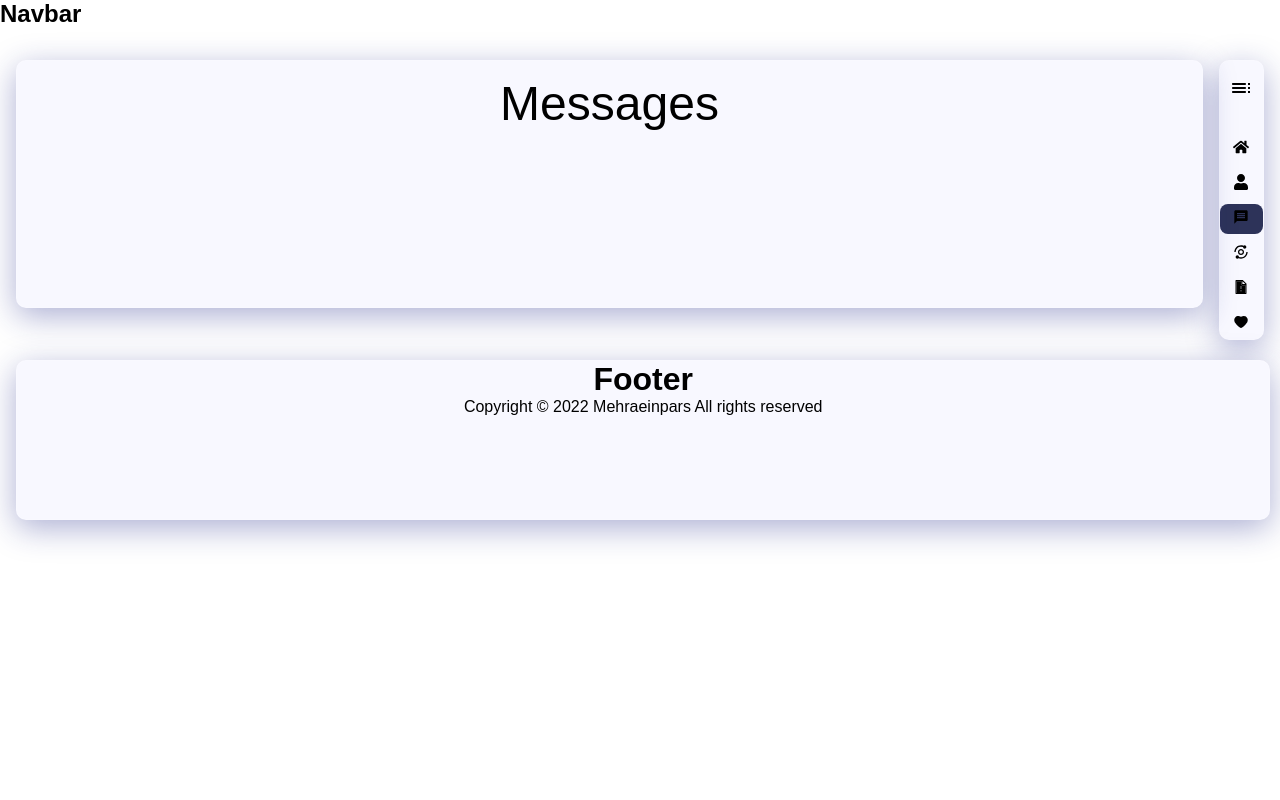
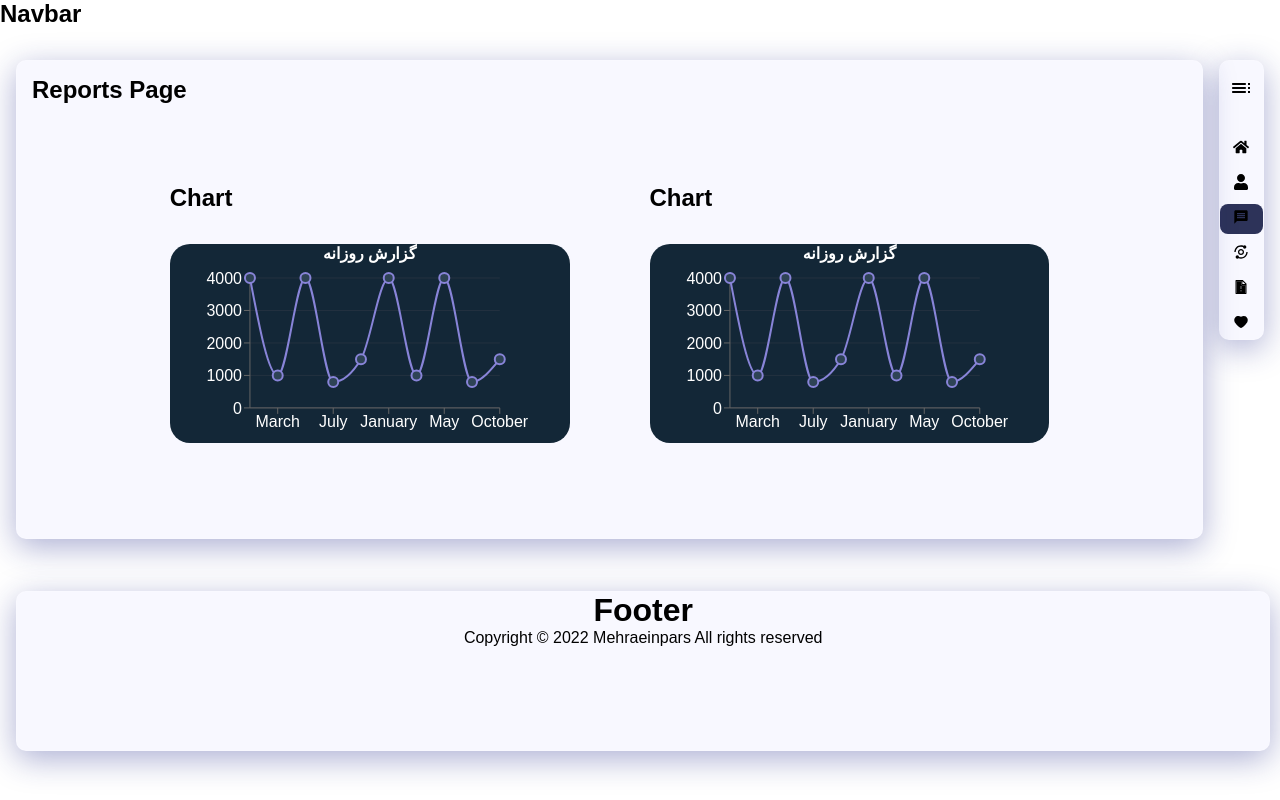
Before and after one commit to mohsen9april/mehraeinpars2, a React (Create React App) app: page /messages in a window 1280 px wide. Built offline with nearby package versions, Linux system fonts and the light colour scheme; a small style sheet from the web is missing.

Commit message:
made reports page structure

```diff
--- a/package.json
+++ b/package.json
@@ -17,6 +17,7 @@
     "react-router-dom": "^6.2.1",
     "react-scripts": "5.0.0",
     "react-vertical-timeline-component": "^3.6.0",
+    "recharts": "^2.3.2",
     "vazirmatn": "^33.0.3",
     "web-vitals": "^2.1.4"
   },
--- /dev/null
+++ b/src/pages/LineD.css
@@ -0,0 +1,13 @@
+.chart_container {
+  -webkit-font-smoothing: antialiased;
+  -moz-osx-font-smoothing: grayscale;
+  background-color: #132737;
+  text-align: center;
+  margin-top: 2em;
+  border-radius: 20px;
+}
+
+.h2_Reports {
+  color: #fff;
+  font-size: 1rem;
+}
--- /dev/null
+++ b/src/pages/LineD.jsx
@@ -0,0 +1,97 @@
+import React from "react";
+import "./LineD.css";
+import {
+  LineChart,
+  Line,
+  XAxis,
+  YAxis,
+  CartesianGrid,
+  Tooltip,
+  ResponsiveContainer,
+} from "recharts";
+
+const data = [
+  {
+    name: "January",
+    Iphone: 4000,
+  },
+  {
+    name: "March",
+    Iphone: 1000,
+  },
+  {
+    name: "May",
+    Iphone: 4000,
+  },
+  {
+    name: "July",
+    Iphone: 800,
+  },
+  {
+    name: "October",
+    Iphone: 1500,
+  },
+  {
+    name: "January",
+    Iphone: 4000,
+  },
+  {
+    name: "March",
+    Iphone: 1000,
+  },
+  {
+    name: "May",
+    Iphone: 4000,
+  },
+  {
+    name: "July",
+    Iphone: 800,
+  },
+  {
+    name: "October",
+    Iphone: 1500,
+  },
+];
+
+const LineD = () => {
+  return (
+    <div>
+      <h2>Chart</h2>
+      <div className="chart_container">
+        <h2 className="h2_Reports">گزارش روزانه</h2>
+        <ResponsiveContainer width="90%" aspect={2}>
+          <LineChart
+            width={500}
+            height={300}
+            data={data}
+            margin={{
+              top: 15,
+              right: 30,
+              left: 20,
+              bottom: 5,
+            }}
+          >
+            <CartesianGrid horizontal="true" vertical="" stroke="#243240" />
+            <XAxis dataKey="name" tick={{ fill: "#fff" }} />
+            <YAxis tick={{ fill: "#fff" }} />
+            <Tooltip
+              contentStyle={{ backgroundColor: "#8884d8", color: "#fff" }}
+              itemStyle={{ color: "#fff" }}
+              cursor={true}
+            />
+            <Line
+              type="monotone"
+              dataKey="Iphone"
+              stroke="#8884d8"
+              strokeWidth="2"
+              dot={{ fill: "#2e4355", stroke: "#8884d8", strokeWidth: 2, r: 5 }}
+              activeDot={{ fill: "#2e4355", stroke: "#8884d8", strokeWidth: 5, r: 10 }}
+            />
+          </LineChart>
+        </ResponsiveContainer>
+      </div>
+    </div>
+  );
+};
+
+export default LineD;
--- /dev/null
+++ b/src/pages/Messages.css
@@ -0,0 +1,19 @@
+.title_Reports {
+  /* background-color: aqua; */
+  justify-content: center;
+  display: flex;
+  width: 90%;
+  gap: 5rem;
+  padding: 5rem;
+  margin: auto;
+}
+
+.one {
+  /* background-color: rgb(47, 215, 80); */
+  width: 100%;
+}
+
+.two {
+  width: 100%;
+  /* background-color: violet; */
+}
--- a/src/pages/Messages.jsx
+++ b/src/pages/Messages.jsx
@@ -1,5 +1,20 @@
+import LineD from "./LineD";
+import "./Messages.css";
+
 const Messages = () => {
-  return <div className="title"> Messages</div>;
+  return (
+    <>
+      <h2>Reports Page</h2>
+      <div className="title_Reports">
+        <div className="one">
+          <LineD />
+        </div>
+        <div className="two">
+          <LineD />
+        </div>
+      </div>
+    </>
+  );
 };
 
 export default Messages;
```
Also changed, not shown: src/setupTests.js (deleted, +0 -5 lines), 2 other files (tests, documents, lock files or other folders).
